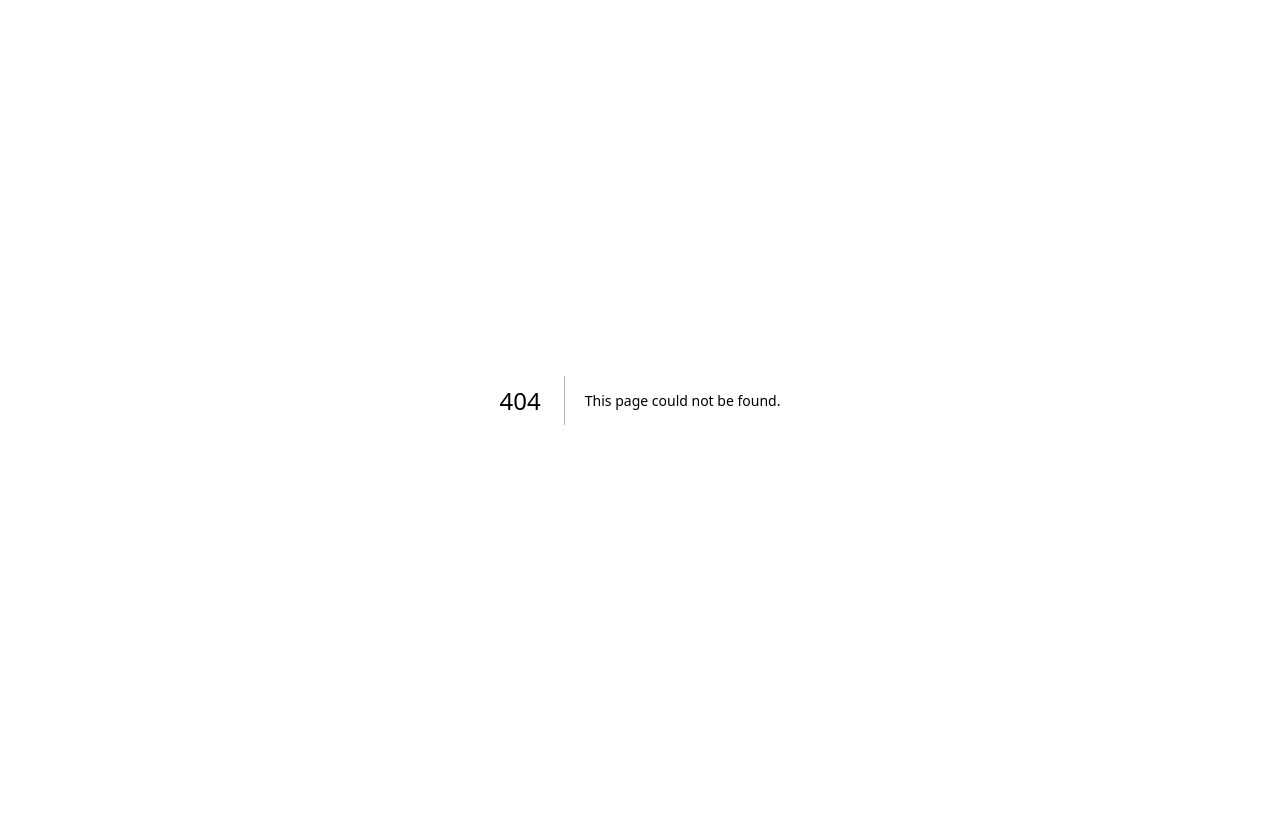
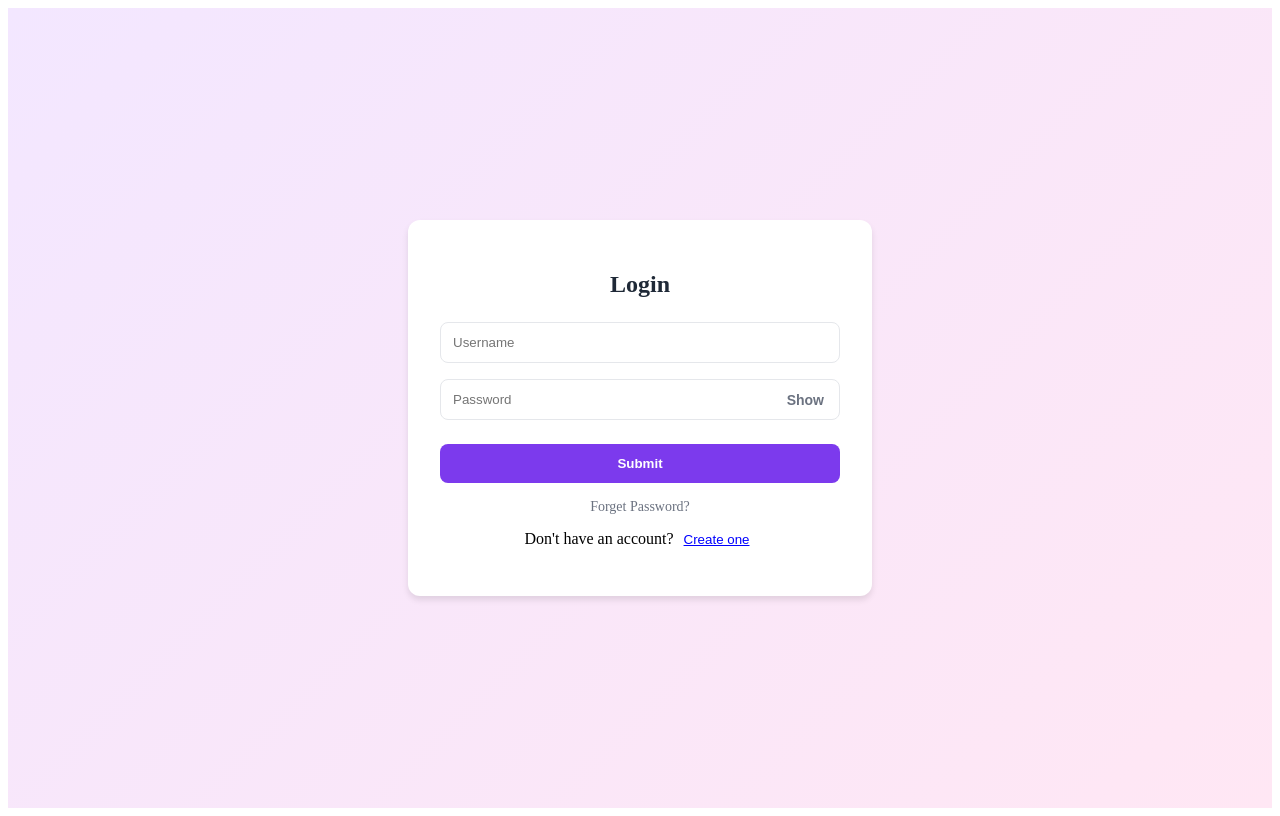
Before and after one commit to Jain2003/event-hub, a Next.js app in the folder nextjs-app/: page /authlogin in a window 1280 px wide. Before the commit this address had no page. Built offline with nearby package versions, Linux system fonts and the light colour scheme.

Commit message:
Auth pages

```diff
--- /dev/null
+++ b/nextjs-app/pages/authlogin.js
@@ -0,0 +1,69 @@
+import React, { useState } from 'react';
+import { useRouter } from 'next/router';
+import styles from '../styles/Auth.module.css';
+
+const AuthPage = () => {
+  // State to manage password visibility
+  const [showPassword, setShowPassword] = useState(false);
+  const router = useRouter(); // Initialize router for navigation
+
+  // Toggle password visibility
+  const togglePasswordVisibility = () => {
+    setShowPassword(!showPassword);
+  };
+
+  // Handler to navigate to the signup page
+  const handleCreateAccount = () => {
+    router.push('/authsignup');
+  };
+
+  return (
+    <div className={styles.container}>
+      {/* Auth Card */}
+      <div className={styles.authCard}>
+        <h2 className={styles.authTitle}>Login</h2>
+
+        {/* Username Input */}
+        <input
+          type="text"
+          placeholder="Username"
+          className={styles.inputField}
+        />
+
+        {/* Password Input with Toggle */}
+        <div className={styles.passwordContainer}>
+          <input
+            type={showPassword ? 'text' : 'password'}
+            placeholder="Password"
+            className={styles.inputField}
+          />
+          <button
+            type="button"
+            onClick={togglePasswordVisibility}
+            className={styles.toggleButton}
+          >
+            {showPassword ? 'Hide' : 'Show'}
+          </button>
+        </div>
+
+        {/* Submit Button */}
+        <button className={styles.submitButton}>Submit</button>
+
+        {/* Forget Password Link */}
+        <a href="#" className={styles.forgetPassword}>
+          Forget Password?
+        </a>
+
+        {/* Create Account Link */}
+        <p className={styles.createAccount}>
+          Don't have an account?{' '}
+          <button onClick={handleCreateAccount} className={styles.createAccountButton}>
+            Create one
+          </button>
+        </p>
+      </div>
+    </div>
+  );
+};
+
+export default AuthPage;
--- /dev/null
+++ b/nextjs-app/styles/Auth.module.css
@@ -0,0 +1,97 @@
+.container {
+  min-height: 100vh;
+  display: flex;
+  justify-content: center;
+  align-items: center;
+  background: linear-gradient(135deg, #f3e7ff 0%, #ffe7f4 100%);
+}
+
+.authCard {
+  width: 100%;
+  max-width: 400px;
+  padding: 2rem;
+  border-radius: 12px;
+  box-shadow: 0 4px 6px rgba(0, 0, 0, 0.1);
+  background-color: white;
+  text-align: center;
+}
+
+.authTitle {
+  font-size: 1.5rem;
+  font-weight: bold;
+  margin-bottom: 1rem;
+  color: #1f2937;
+}
+
+.inputField {
+  width: 100%;
+  padding: 0.75rem;
+  margin: 0.5rem 0;
+  border: 1px solid #e5e7eb;
+  border-radius: 8px;
+  box-sizing: border-box;
+}
+
+.passwordContainer {
+  position: relative;
+  width: 100%;
+}
+
+.toggleButton {
+  position: absolute;
+  right: 10px;
+  top: 50%;
+  transform: translateY(-50%);
+  background: none;
+  border: none;
+  color: #6b7280;
+  font-weight: bold;
+  cursor: pointer;
+  font-size: 0.875rem;
+}
+
+.toggleButton:hover {
+  color: #4b5563;
+}
+
+.submitButton {
+  width: 100%;
+  padding: 0.75rem;
+  margin-top: 1rem;
+  border: none;
+  border-radius: 8px;
+  background-color: #7c3aed;
+  color: white;
+  font-weight: bold;
+  cursor: pointer;
+  transition: background-color 0.3s;
+}
+
+.submitButton:hover {
+  background-color: #6d28d9;
+}
+
+.forgetPassword {
+  display: block;
+  margin-top: 1rem;
+  color: #6b7280;
+  text-decoration: none;
+  font-size: 0.875rem;
+}
+
+.forgetPassword:hover {
+  color: #4b5563;
+}
+
+
+.createAccount {
+  margin-top: 15px; /* Space above the text */
+}
+
+.createAccountButton {
+  background: none;
+  border: none;
+  color: blue; /* Change to your desired link color */
+  cursor: pointer;
+  text-decoration: underline; /* Underline for link effect */
+}
```
Also changed, not shown: nextjs-app/pages/authsignup.js (added, +63 -0 lines), nextjs-app/pages/index.js (+112 -5 lines).
